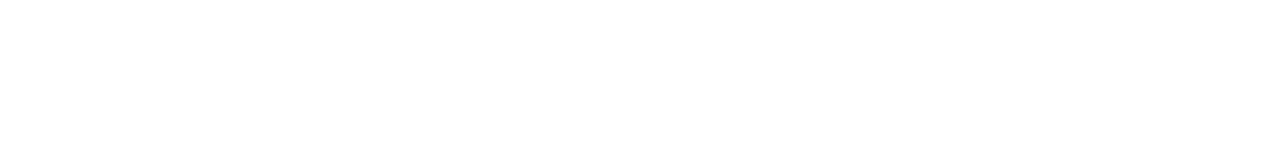
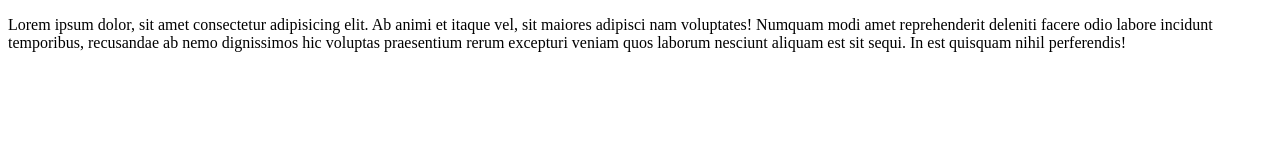
Before and after one commit to RASEL2541/my-fast-riop, a plain HTML site: page index.html in a window 1280 px wide. Drawn offline with Linux system fonts and the light colour scheme.

Commit message:
first commit

```diff
--- a/index.html
+++ b/index.html
@@ -7,6 +7,8 @@
     <title>Document</title>
 </head>
 <body>
-
+    <p>
+        Lorem ipsum dolor, sit amet consectetur adipisicing elit. Ab animi et itaque vel, sit maiores adipisci nam voluptates! Numquam modi amet reprehenderit deleniti facere odio labore incidunt temporibus, recusandae ab nemo dignissimos hic voluptas praesentium rerum excepturi veniam quos laborum nesciunt aliquam est sit sequi. In est quisquam nihil perferendis!
+    </p>
 </body>
 </html>
```
